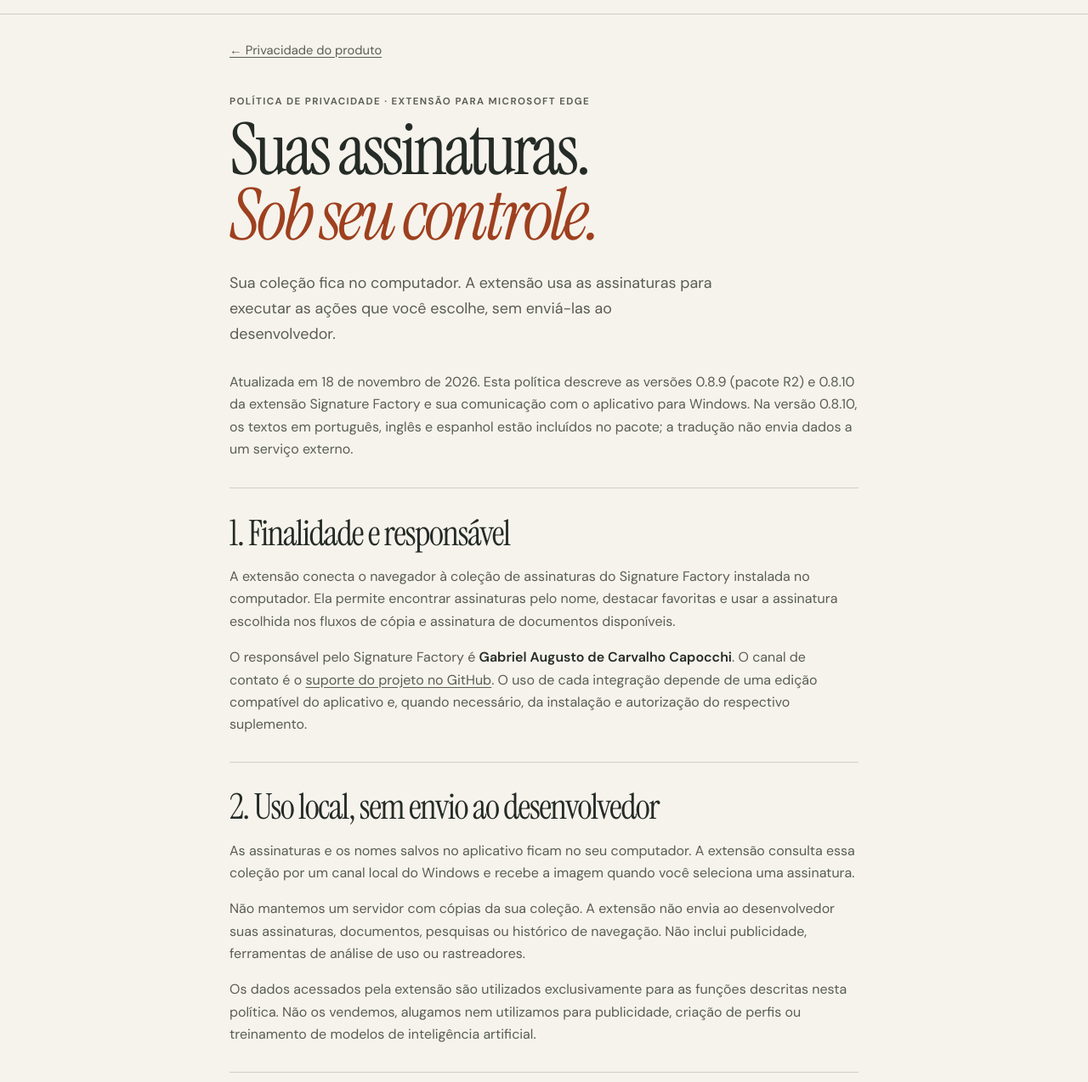
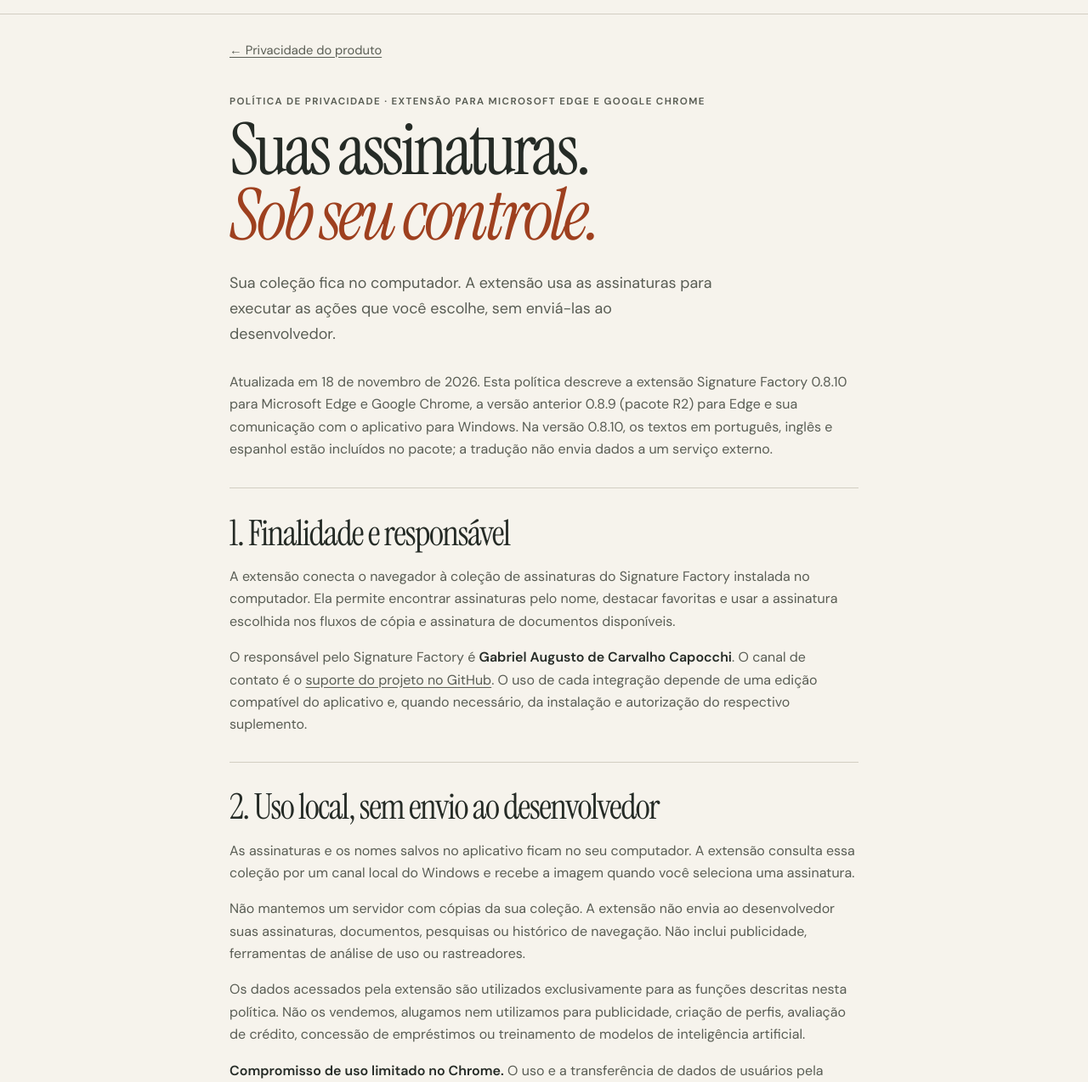
Before and after one commit to Haduka1/signature-factory, a plain HTML site: page privacidade-extensao.html in a window 1280 px wide. Shown: the part 66-1340 px from the top of the page at 85% size. Drawn offline with Linux system fonts and the light colour scheme.

Commit message:
Atualiza a política de privacidade para Chrome e Edge
Explicita o escopo da extensão 0.8.10 nos dois navegadores e o compromisso de Uso Limitado da Chrome Web Store. Documenta a cópia opcional do código do suplemento e mantém as informações sobre processamento local, retenção, exclusão e destinos escolhidos pelo usuário.

```diff
--- a/privacidade-extensao.html
+++ b/privacidade-extensao.html
@@ -3,7 +3,7 @@
 <head>
   <meta charset="utf-8">
   <meta name="viewport" content="width=device-width,initial-scale=1">
-  <meta name="description" content="Política de privacidade da extensão Signature Factory para Microsoft Edge: uso local das assinaturas, permissões, proteção dos dados e controle do usuário.">
+  <meta name="description" content="Política de privacidade da extensão Signature Factory para Microsoft Edge e Google Chrome: uso local das assinaturas, permissões, proteção dos dados e controle do usuário.">
   <meta name="theme-color" content="#f6f3ec">
   <title>Privacidade da extensão · Signature Factory</title>
   <link rel="canonical" href="https://haduka1.github.io/signature-factory/privacidade-extensao.html">
@@ -20,10 +20,10 @@
 <article class="reading">
   <a class="back" href="privacidade.html">← Privacidade do produto</a>
   <header>
-    <p class="section-kicker">Política de privacidade · Extensão para Microsoft Edge</p>
+    <p class="section-kicker">Política de privacidade · Extensão para Microsoft Edge e Google Chrome</p>
     <h1>Suas assinaturas.<br><em>Sob seu controle.</em></h1>
     <p class="lede">Sua coleção fica no computador. A extensão usa as assinaturas para executar as ações que você escolhe, sem enviá-las ao desenvolvedor.</p>
-    <p>Atualizada em <time datetime="2026-11-18">18 de novembro de 2026</time>. Esta política descreve as versões 0.8.9 (pacote R2) e 0.8.10 da extensão Signature Factory e sua comunicação com o aplicativo para Windows. Na versão 0.8.10, os textos em português, inglês e espanhol estão incluídos no pacote; a tradução não envia dados a um serviço externo.</p>
+    <p>Atualizada em <time datetime="2026-11-18">18 de novembro de 2026</time>. Esta política descreve a extensão Signature Factory 0.8.10 para Microsoft Edge e Google Chrome, a versão anterior 0.8.9 (pacote R2) para Edge e sua comunicação com o aplicativo para Windows. Na versão 0.8.10, os textos em português, inglês e espanhol estão incluídos no pacote; a tradução não envia dados a um serviço externo.</p>
   </header>
   <section aria-labelledby="responsavel">
     <h2 id="responsavel">1. Finalidade e responsável</h2>
@@ -34,7 +34,8 @@
     <h2 id="uso-local">2. Uso local, sem envio ao desenvolvedor</h2>
     <p>As assinaturas e os nomes salvos no aplicativo ficam no seu computador. A extensão consulta essa coleção por um canal local do Windows e recebe a imagem quando você seleciona uma assinatura.</p>
     <p>Não mantemos um servidor com cópias da sua coleção. A extensão não envia ao desenvolvedor suas assinaturas, documentos, pesquisas ou histórico de navegação. Não inclui publicidade, ferramentas de análise de uso ou rastreadores.</p>
-    <p>Os dados acessados pela extensão são utilizados exclusivamente para as funções descritas nesta política. Não os vendemos, alugamos nem utilizamos para publicidade, criação de perfis ou treinamento de modelos de inteligência artificial.</p>
+    <p>Os dados acessados pela extensão são utilizados exclusivamente para as funções descritas nesta política. Não os vendemos, alugamos nem utilizamos para publicidade, criação de perfis, avaliação de crédito, concessão de empréstimos ou treinamento de modelos de inteligência artificial.</p>
+    <p><strong>Compromisso de uso limitado no Chrome.</strong> O uso e a transferência de dados de usuários pela extensão, incluindo informações recebidas de APIs do Google, cumprem a <a href="https://developer.chrome.com/docs/webstore/program-policies/user-data-faq">Política de Dados do Usuário da Chrome Web Store</a> e os <a href="https://developer.chrome.com/docs/webstore/program-policies/limited-use">requisitos de Uso Limitado (Limited Use)</a>. Utilizamos esses dados somente para a finalidade declarada. O desenvolvedor não recebe nem acessa a coleção local; o envio de uma assinatura ao documento escolhido ocorre por ação do usuário, conforme a seção 5.</p>
   </section>
   <section aria-labelledby="dados">
     <h2 id="dados">3. Informações utilizadas</h2>
@@ -49,7 +50,7 @@
   </section>
   <section aria-labelledby="permissoes">
     <h2 id="permissoes">4. Permissões da extensão</h2>
-    <p>As permissões solicitadas permitem identificar o contexto da aba ativa, comunicar-se com o aplicativo local, oferecer o comando de assinatura no menu de contexto, mostrar o painel lateral e escrever a assinatura escolhida na área de transferência. A integração de interface com o Google Docs apresenta o controle de assinatura nesse editor.</p>
+    <p>As permissões solicitadas permitem identificar o contexto da aba ativa, comunicar-se com o aplicativo local, oferecer o comando de assinatura no menu de contexto, mostrar o painel lateral e escrever a assinatura escolhida na área de transferência. A integração de interface com o Google Docs apresenta o controle de assinatura nesse editor. Quando você aciona a opção correspondente, a extensão também pode copiar para a área de transferência o código de instalação do suplemento Google incluído no pacote. A extensão não lê nem monitora o conteúdo da área de transferência.</p>
     <p>Essas permissões não dão ao desenvolvedor acesso remoto ao seu computador. Os scripts executados pela extensão fazem parte do pacote instalado; ela não baixa código de um servidor para executá-lo. Os suplementos do Word e do Google Docs são componentes separados, sujeitos às autorizações de cada plataforma.</p>
   </section>
   <section aria-labelledby="destinos">
```
Also changed, not shown: privacidade.html (+2 -2 lines), 1 other file.
